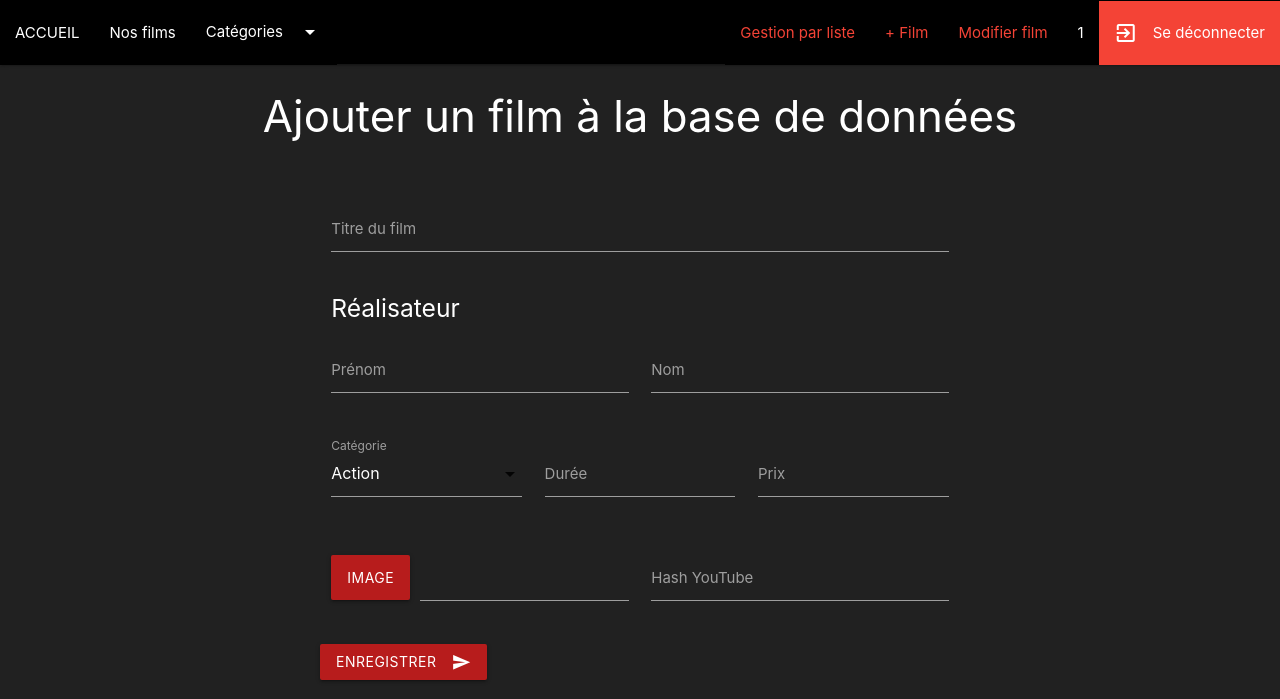
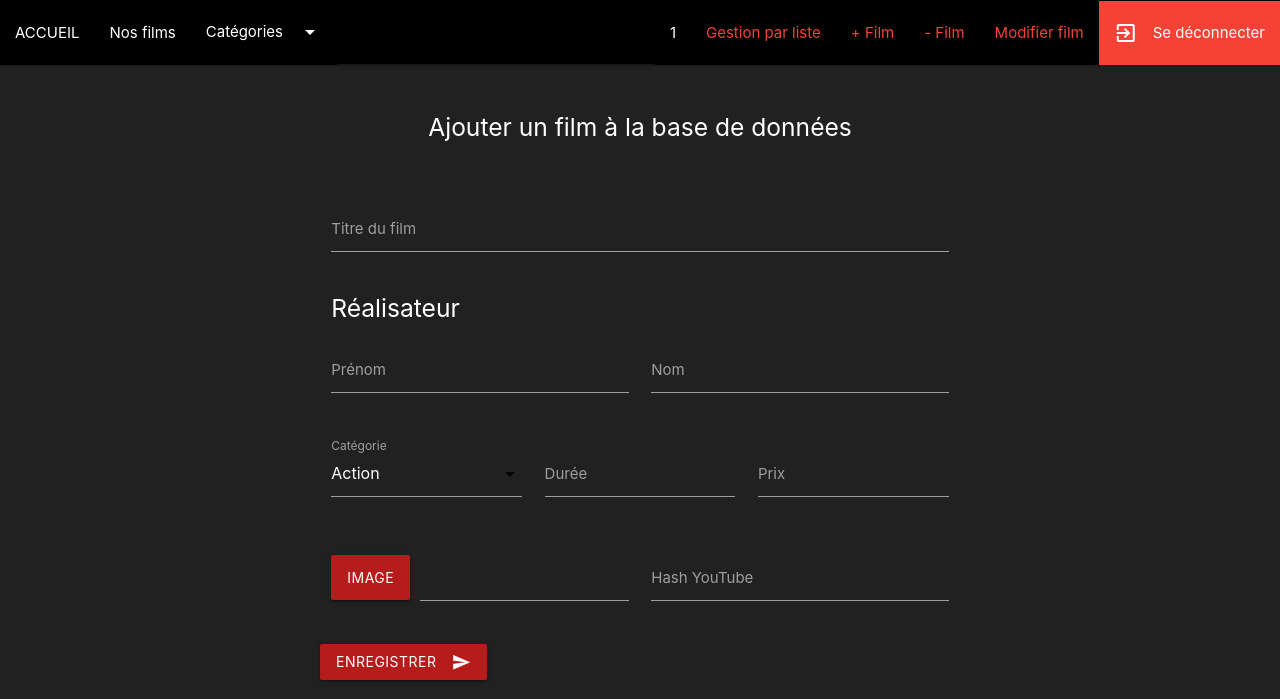
Before and after one commit to patrick-lainesse/videotheque, a PHP site: page /viewsfilms/formAjoutFilm.php in a window 1280 px wide. Shown: the top 699 px of the page. Run offline with PHP 8.4, Linux system fonts and the light colour scheme; the visitor is signed in with stand-in values (Sample User, id 1); some libraries are stand-ins or nearby versions.

Commit message:
syntax: Réorganisation des formulaires
Séparation des formulaires d'admin pour effacer un film ou le mettre à jour, en deux fichiers distincts.

```diff
--- a/viewsfilms/formAjoutFilm.php
+++ b/viewsfilms/formAjoutFilm.php
@@ -3,7 +3,7 @@ include $_SERVER['DOCUMENT_ROOT'] . '/videotheque/viewsfilms/header.php';
 $chemin = $_SERVER['DOCUMENT_ROOT'] . '/videotheque/bd/connexion.inc.php';
 require_once $chemin;
 ?>
-<h3 class="white-text center">Ajouter un film à la base de données</h3>
+<h5 class="white-text center margin50">Ajouter un film à la base de données</h5>
 <div class="row margin50">
     <form class="col s6 offset-s3" id="formEnreg" enctype="multipart/form-data" action="enregistrer.php" method="POST">
         <!--onsubmit="return valider();"???-->
--- a/viewsfilms/header.php
+++ b/viewsfilms/header.php
@@ -55,19 +55,25 @@ session_start();
             // Si connecté, afficher l'adresse couriel
             if (isset($_SESSION['usager'])) {
 
+                echo '<li><a class="waves-effect waves-light">';
+                echo $_SESSION['usager'];
+                echo '</a></li>';
+
                 if ($_SESSION['role'] == 'admin') {
-                    echo '<li><a class="waves-effect waves-light red-text" type="submit" onclick="admin();">Gestion par liste</a></li>';
-                    echo '<li><a class="waves-effect waves-light red-text" type="submit" onclick="enregistrer();">+ Film</a></li>';
-                    echo '<li><a class="waves-effect waves-light red-text" href="/videotheque/viewsfilms/admin.php">Modifier film</a></li>';
-                    //<li><a type="submit" onclick="update();">Modifier film</a></li>   ???
+                    ?>
+                    <li><a class="waves-effect waves-light red-text" type="submit" onclick="admin();">Gestion par liste</a></li>
+                    <li><a class="waves-effect waves-light red-text" type="submit" onclick="enregistrer();">+ Film</a></li>
+                    <li><a class="waves-effect waves-light red-text" href="/videotheque/viewsfilms/formulaires/effacerChoixFilm.php">
+                            - Film</a></li>
+                    <li><a class="waves-effect waves-light red-text" href="/videotheque/viewsfilms/formulaires/updateChoixFilm.php">
+                            Modifier film</a></li>
+                    <?php
                 } else {
                     echo '<li><a href="/videotheque/viewsfilms/panier.php" class="waves-effect waves-light" type="submit">Panier</a></li>';
                 }
 
                 echo '<a href="/videotheque/viewsfilms/deconnexion.php" class="waves-effect waves-light red"><i class="material-icons left">exit_to_app</i>Se déconnecter</a>';
-                echo '<li><a class="waves-effect waves-light">';
-                echo $_SESSION['usager'];
-                echo '</a></li>';
+
             } else {            // Si non connecté, afficher l'option pour se connecter
                 echo '<li>';
                 // Trigger modal de connexion
```
Also changed, not shown: viewsfilms/formulaires/effacerChoixFilm.php (added, +30 -0 lines), viewsfilms/formulaires/updateChoixFilm.php (renamed from viewsfilms/admin2.php, +0 -23 lines).
